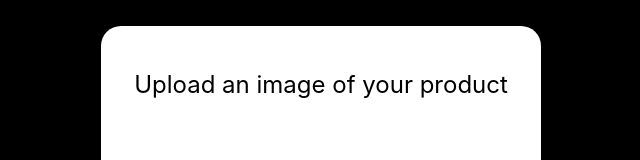
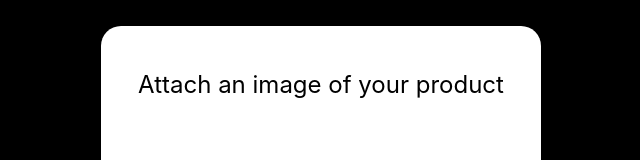
Before and after one commit to fuadfarhan05/hackknightproject, a React (Create React App) app in the folder frontend/marketingtool/: page / in a window 1280 px wide. Shown: the part 259-419 px from the top of the page, without its empty margins (319-959 px from the left). Built offline with nearby package versions, Linux system fonts and the light colour scheme.

Commit message:
frontend

```diff
--- a/frontend/marketingtool/src/App.js
+++ b/frontend/marketingtool/src/App.js
@@ -9,7 +9,9 @@ function App() {
         <h3>make adds on the go</h3>
         <div className="card">
           <div className="card-info">
-            <p>Upload an image of your product</p>
+            <p>Attach an image of your product</p>
+
+
           </div>
 
 
```
